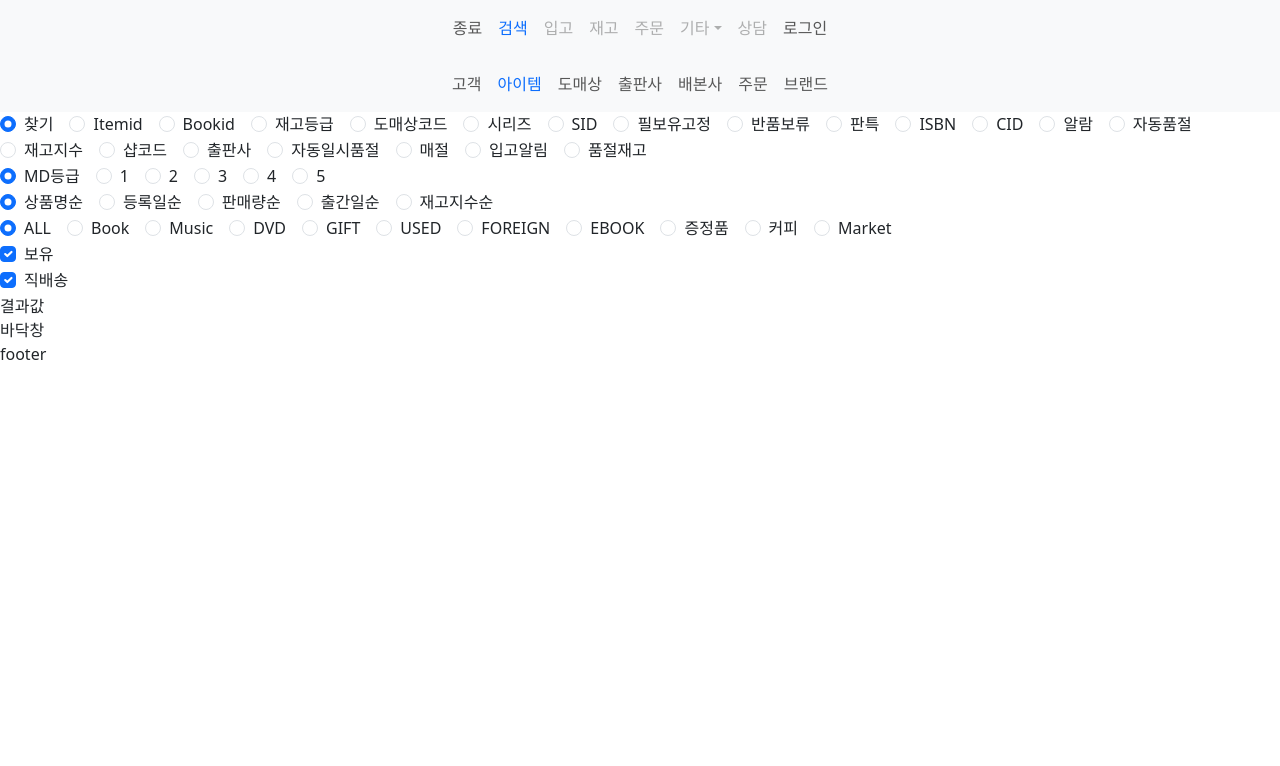
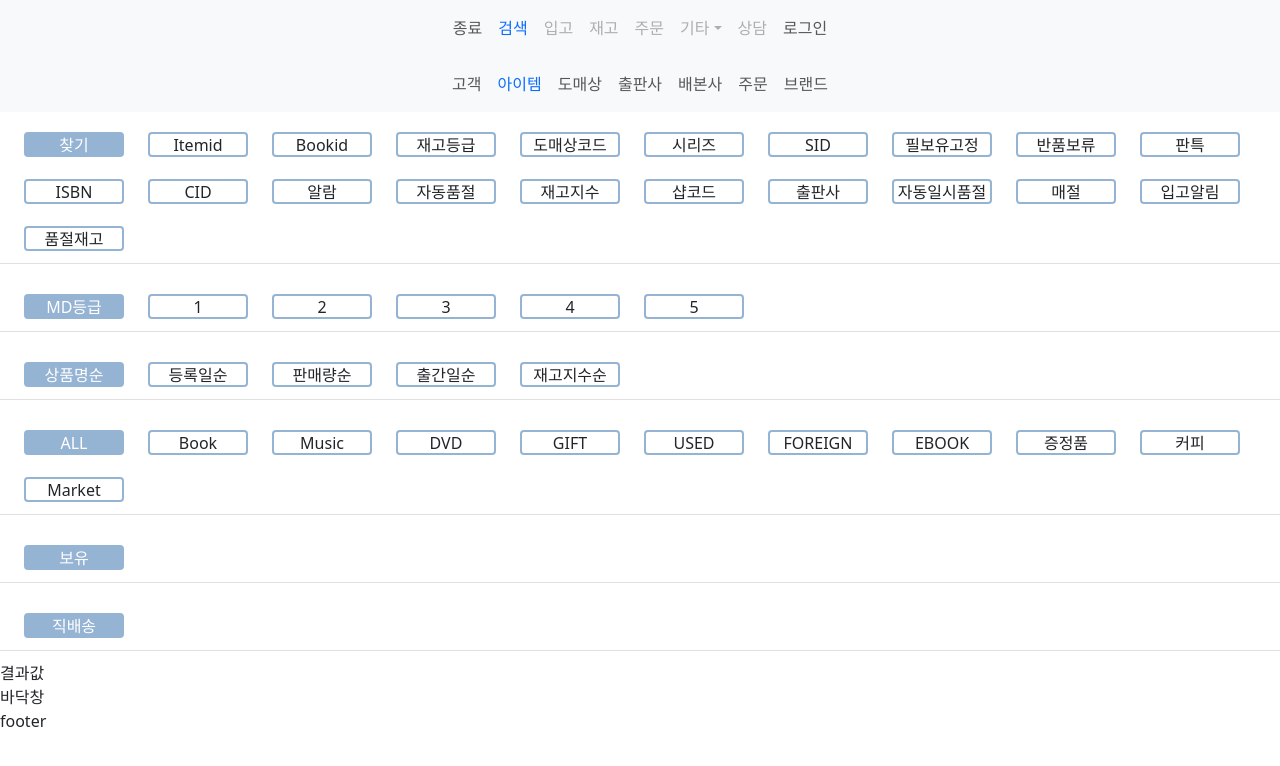
Before and after one commit to dh413/ThankYouFront2, a Next.js app: page /search/item in a window 1280 px wide. Shown: the top 766 px of the page. Built offline with nearby package versions, Linux system fonts and the light colour scheme.

Commit message:
Feat: CSS 추가

```diff
--- a/src/components/common/CheckBox.tsx
+++ b/src/components/common/CheckBox.tsx
@@ -1,5 +1,6 @@
 import { CheckboxProps } from "@/types/search/common/type";
 import React from "react";
+import "@/css/search/styles.css";
 
 const CheckBox: React.FC<CheckboxProps> = ({ label, checked, onChange }) => {
   return (
--- a/src/components/common/Radio.tsx
+++ b/src/components/common/Radio.tsx
@@ -1,5 +1,6 @@
 import { RadioProps } from "@/types/search/common/type";
 import React from "react";
+import "@/css/search/styles.css";
 
 const Radio: React.FC<RadioProps> = ({
   options,
--- a/src/components/search/Item/ItemFilter.tsx
+++ b/src/components/search/Item/ItemFilter.tsx
@@ -36,42 +36,57 @@ const Itemfilter = () => {
   };
 
   return (
+
     <div className="row">
+      <div className="col-12 search-group">
         <Radio
           options={SEARCH_TYPE}
           name="searchType"
           selectedValue={searchItemState.searchType}
           onChange={(value) => itemChange("searchType", value)}
         />
+      </div>
+      <div className="col-12 search-group">
       <Radio
         options={MD_LEVEL}
         name="mdLevel"
         selectedValue={searchItemState.mdLevel}
         onChange={(value) => itemChange("mdLevel", value)}
       />
+      </div>
+      <div className="col-12 search-group">
       <Radio
         options={SORT_ORDER}
         name="sortOrder"
         selectedValue={searchItemState.sortOrder}
         onChange={(value) => itemChange("sortOrder", value)}
       />
+      </div>
+
+      <div className="col-12 search-group">
       <Radio
         options={BRANCH_TYPE}
         name="branchType"
         selectedValue={searchItemState.branchType}
         onChange={(value) => itemChange("branchType", value)}
       />
+      </div>
+
+      <div className="col-12 search-group">
       <Checkbox
         label="보유"
         checked={searchItemState.includeOutOfStock}
         onChange={() => itemCheckBoxChange("includeOutOfStock")}
       />
+      </div>
+      <div className="col-12 search-group">
       <Checkbox
         label="직배송"
         checked={searchItemState.isDirectDelivery}
         onChange={() => itemCheckBoxChange("isDirectDelivery")}
       />
       </div>
+    </div>
   );
 };
 
--- /dev/null
+++ b/src/css/search/styles.css
@@ -0,0 +1,41 @@
+.custom-radio input[type="radio"],
+.custom-radio input[type="checkbox"] {
+  display: none;
+}
+
+.custom-radio {
+  position: relative;
+  display: flex;
+  align-items: center;
+  cursor: pointer;
+  margin-right: 0px;
+  margin-bottom: 2px;
+}
+
+.custom-radio .custom-radio-span {
+  margin-top: 20px;
+  display: flex;
+  align-items: center;
+  justify-content: center;
+  width: 100px;
+  height: 25px;
+  border: 2px solid #95b3d3;
+  border-radius: 4px;
+  text-align: center;
+  padding: 2px;
+  transition: background-color 0.3s;
+  white-space: nowrap;
+}
+
+.custom-radio input[type="radio"]:checked + .custom-radio-span,
+.custom-radio input[type="checkbox"]:checked + .custom-radio-span {
+  background-color: #95b3d3;
+  color: white;
+}
+
+
+.search-group {
+  padding-bottom: 10px;
+  border-bottom: 1px solid #e0e0e0;
+  margin-bottom: 10px;
+}
```
Lines whose indentation alone changed are shown as unchanged.
